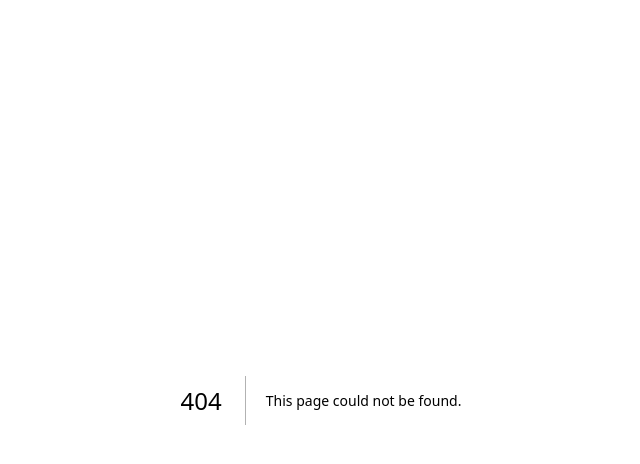
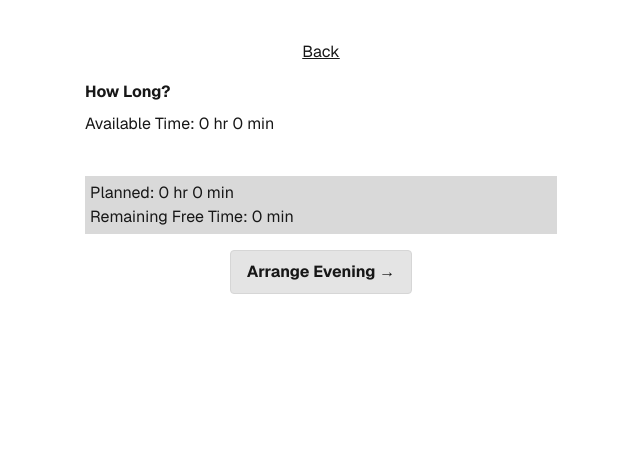
Before and after one commit to evan-taylor/csc-4184-project, a Next.js app: page /add-time in a window 1280 px wide. Before the commit this address had no page. Shown: the top 464 px of the page, without its empty margins (319-959 px from the left). Built offline with nearby package versions, Linux system fonts and the light colour scheme.

Commit message:
Set Time Functionality
Can now set time for selected activities. Calculates the available time and goes back to calendar if successful. Error pops up if not enough time

```diff
--- /dev/null
+++ b/app/add-time/page.css
@@ -0,0 +1,58 @@
+
+.set-time .subtitle {
+    margin: .5rem auto;
+    font-weight: bold;
+    text-align: left;
+}
+
+.set-time .activity-list {
+    display: flex;
+    flex-direction: column;
+    gap: 7px;
+    margin: 20px 0;
+}
+
+.set-time .activity {
+    background: #d9d9d9;
+    border-radius: 0.1875rem;
+    padding: 10px;
+}
+
+.set-time .activity h2 {
+    margin: 0 0 5px;
+    font-weight: normal;
+}
+
+.set-time .time-controls {
+    display: flex;
+    align-items: center;
+    gap: 12px;
+}
+
+.set-time .time-controls button {
+    background: none;
+    border: none;
+    font-weight: bold;
+    cursor: pointer;
+}
+
+.set-time .time-summary {
+    background: #d9d9d9;
+    padding: 5px;
+}
+
+.set-time .time-summary p {
+    margin: 0;
+}
+
+.set-time .planner-button {
+    display: block;
+    margin: 1rem auto;
+}
+
+.set-time .calendar-back {
+    display: block;
+    width: fit-content;
+    margin: 0 auto 1rem;
+    text-decoration: underline;
+}
--- /dev/null
+++ b/app/add-time/page.tsx
@@ -0,0 +1,223 @@
+"use client";
+
+import "./page.css";
+import { useState, useEffect } from "react";
+import Link from "next/link";
+import { useRouter } from "next/navigation";
+
+import { readStoredEvents, loadEvents } from "../calendar-events";
+import type { EventDetails } from "../calendar-events";
+
+type Activity = {
+    name: string;
+    time: number;
+};
+
+
+function AvailableTime(events: EventDetails[], date: string) {
+    const Start = 0 ;
+    const End = 24 * 60;
+
+    const busy = events.filter(event => event.date === date).map(event => ({
+            start: Math.max(Start, HoursToMin(event.startTime)),
+            end: Math.min(End, HoursToMin(event.endTime))
+        }))
+        .filter(event => event.end > event.start)
+        .sort((a, b) => a.start - b.start);
+
+    let busyMinutes = 0;
+    let lastEnd = Start;
+
+    for (const event of busy) {
+        const start = Math.max(event.start, lastEnd);
+
+        if (event.end > start) {
+            busyMinutes += event.end - start;
+        }
+
+        lastEnd = Math.max(lastEnd, event.end);
+    }
+
+    return End - Start - busyMinutes;
+}
+
+
+
+function SaveActivities(activities: Activity[], date: string) {
+    const stored = readStoredEvents();
+    const events = loadEvents(stored, date);
+
+    const Start = 0 * 60 ;
+    const End = 24 * 60;
+
+    const busy = events
+        .filter(event => event.date === date)
+        .map(event => ({
+            start: HoursToMin(event.startTime),
+            end: HoursToMin(event.endTime)
+        }))
+        .sort((a, b) => a.start - b.start);
+
+    let start = Start;
+    const newEvents: EventDetails[] = [];
+
+    for (const activity of activities) {
+
+        for (const event of busy) {
+            if (start + activity.time <= event.start) {
+                break;
+            }
+
+            if (start < event.end && start + activity.time > event.start) {
+                start = event.end;
+            }
+        }
+
+        if (start + activity.time > End) {
+            const t = start + activity.time - End;
+            alert(`Not enough free time. Decrease by ${t} minutes`);
+            return false;
+        }
+
+        newEvents.push({
+            id: crypto.randomUUID(),
+            date,
+            title: activity.name,
+            startTime: MinToHour(start),
+            endTime: MinToHour(start + activity.time),
+            location: "",
+            description: "",
+            repeat: "none"
+        });
+
+        start += activity.time;
+    }
+
+    localStorage.setItem(
+        "events",
+        JSON.stringify([...events, ...newEvents])
+    );
+
+    return true;
+}
+
+function ArrangeEvening(activities:Activity[], router: ReturnType<typeof useRouter>) {
+    const selectedDate = sessionStorage.getItem("selectedDate");
+
+    if (selectedDate) {
+        const saved = SaveActivities(activities, selectedDate);
+
+        if (saved){
+            router.push(`/?date=${selectedDate}`);
+        }
+    }
+}
+
+
+function MinToHour(minutes: number) {
+    const hours = Math.floor(minutes / 60);
+    const mins = minutes % 60;
+
+    return `${String(hours).padStart(2, "0")}:${String(mins).padStart(2, "0")}`;
+}
+
+function HoursToMin(time: string) {
+    const [hours, minutes] = time.split(":").map(Number);
+    return hours * 60 + minutes;
+}
+
+
+
+export default function SetTime() {
+
+    const [activities, setActivities] = useState<Activity[]>([]);
+
+    const[freeTime, setFreeTime] = useState(0);
+
+    const router = useRouter();
+
+    useEffect(() => {
+
+        const selectedDate = sessionStorage.getItem("selectedDate");
+
+        if (selectedDate) {
+            const stored = readStoredEvents();
+            const events = loadEvents(stored, selectedDate);
+
+            setFreeTime(AvailableTime(events, selectedDate));
+        }
+
+        const saved = sessionStorage.getItem("selectedActivities");
+
+        if (saved) {
+            const selected = JSON.parse(saved);
+
+            setActivities(selected.map((activity: { name: string }) => {
+                return {name: activity.name, time: 30};
+            }));
+        }
+    }, []);
+
+
+
+    const plannedTime = activities.reduce((total, activity) => total + activity.time, 0);
+
+    const remainingTime = freeTime - plannedTime;
+
+    function ChangeTime(i: number, amount: number) {
+        setActivities(prev => prev.map((activity, j) => {
+            if (j === i) {
+                return {...activity, time: Math.max(0, activity.time + amount)};
+            }
+            return activity;
+        }));
+    }
+
+    return (
+        <main className="planner-page set-time">
+            <Link className="calendar-back" href="/add_activity">
+                Back
+            </Link>
+
+            <div className="subtitle">
+                <h2>How Long?</h2>
+            </div>
+
+            <p>Available Time: {Math.floor(freeTime / 60)} hr {freeTime % 60} min </p>
+
+            <div className="activity-list">
+                {activities.map((activity, index) => (
+                    <div className="activity" key={index}>
+                        <h2>{activity.name}</h2>
+
+                        <div className="time-controls">
+                            <button onClick={() => ChangeTime(index, -5)}>
+                                -
+                            </button>
+
+                            <span>{activity.time} min</span>
+
+                            <button onClick={() => ChangeTime(index, 5)}>
+                                +
+                            </button>
+                        </div>
+                    </div>
+                ))}
+            </div>
+
+            <div className="time-summary">
+                <p>
+                    Planned: {Math.floor(plannedTime / 60)} hr {plannedTime % 60} min
+                </p>
+
+                <p>
+                    Remaining Free Time: {remainingTime} min
+                </p>
+            </div>
+
+            <button className="planner-button" onClick={() => ArrangeEvening(activities, router)}>
+                Arrange Evening →
+            </button>
+        </main>
+    );
+}
--- a/app/add_activity/page.css
+++ b/app/add_activity/page.css
@@ -18,7 +18,7 @@
 }
 
 .evening-planner .activity {
-    background: #ffe3e3;
+    background: #d9d9d9;
     border-radius: 0.1875rem;
     display: flex;
     gap: 0.5rem;
--- a/app/add_activity/page.tsx
+++ b/app/add_activity/page.tsx
@@ -1,7 +1,14 @@
 "use client"
 import  "./page.css"
-import {useState} from "react";
+import {useState, Suspense} from "react";
 import Link from "next/link";
+import { useRouter } from "next/navigation";
+import { useSearchParams } from "next/navigation";
+
+type Activity = {
+    name: string;
+    selected: boolean;
+}
 
 function AddActivityButton({ title, onClick }: {title : string; onClick?: () => void}){
     return (
@@ -12,7 +19,7 @@ function AddActivityButton({ title, onClick }: {title : string; onClick?: () =>
 }
 
 function CountActivity(i : number,
-                        setActivities: React.Dispatch<React.SetStateAction<{ name: string, selected: boolean; }[]>>
+                        setActivities: React.Dispatch<React.SetStateAction<Activity[]>>
 ){
     setActivities(prev => prev.map((activity, j) => {
     if (j === i){
@@ -22,8 +29,13 @@ function CountActivity(i : number,
     }));
 }
 
+function SetTime(activities: Activity[], router: ReturnType<typeof useRouter>){
+    const selectedActivities = activities.filter( activity => activity.selected);
+    sessionStorage.setItem("selectedActivities", JSON.stringify(selectedActivities));
+    router.push("/add-time")
+}
 
-export default function PlanEvening(){
+function PlanEvening(){
 
     function AddActivity(){
 
@@ -47,6 +59,12 @@ export default function PlanEvening(){
     const [showPopup, setShowPopup] = useState(false);
 
     const selectedCount = activities.filter(activity => activity.selected).length;
+
+    const router = useRouter();
+
+    const searchParams = useSearchParams();
+
+    const selectedDate = searchParams.get("date");
 
     return (
         <main className="planner-page evening-planner">
@@ -93,8 +111,18 @@ export default function PlanEvening(){
             <div className="subtitle">
                 <h2> {selectedCount} Activities Selected </h2>
             </div>
-            <AddActivityButton title="Set Time ->"/>
+
+            <AddActivityButton title="Set Time ->" onClick={() => SetTime(activities, router)}/>
 
         </main>
     )
 }
+
+
+export default function Page() {
+    return (
+        <Suspense fallback={<p>Loading...</p>}>
+            <PlanEvening />
+        </Suspense>
+    );
+}
--- a/app/calendar.tsx
+++ b/app/calendar.tsx
@@ -140,7 +140,12 @@ export default function Calendar() {
       )}
 
       <div className="planner-actions">
-        <Link className="planner-button planner-plan" href="/add_activity">+ Plan My Evening</Link>
+       {/* <Link className="planner-button planner-plan" href="/add_activity">+ Plan My Evening</Link>  */}
+
+       <button className="planner-button planner-plan" onClick={() => { sessionStorage.setItem("selectedDate", selectedKey); window.location.href = "/add_activity";}}>
+          + Plan My Evening
+      </button>
+
         <div className="planner-links">
           <Link href={`/event/create?date=${selectedKey}`}>Add Event</Link>
           {selectedKey !== today && <Link href="/">Back to today</Link>}
```
